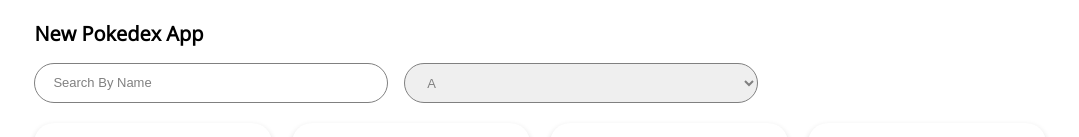
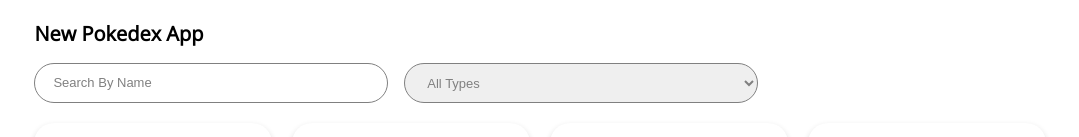
Before and after one commit to marieooq/pokedex-styled-component, a React (Create React App) app: page / in a window 1280 px wide. Shown: the top 137 px of the page, without its empty margins (100-1179 px from the left). Built offline with nearby package versions, Linux system fonts and the light colour scheme.

Commit message:
generate a type list dynamically using pokedexJSON and pass it to the Selector. Then enables filter by a function called filterByType.

```diff
--- a/src/App.js
+++ b/src/App.js
@@ -11,11 +11,25 @@
 import pokedexJSON from "./pokedex";
 
 const App = () => {
-  const dummyTypeList = ['A', 'B', 'C'];
-
   //state
   const [searchWords, setSearchWords] = useState(""); //''/ search words
-  const [type, setType] = useState("");
+  const [type, setType] = useState("All Types");
+
+  //generate type selector
+  const generateTypeSelectList = (list) => {
+    let originalArray = ["All Types"];
+
+    list.forEach((val) => {
+      if (val.type) {
+        val.type.forEach((type) => originalArray.push(type));
+      }
+    });
+
+    //remove duplicate values, if any, and extract only unique values.
+    const resultArray = Array.from(new Set(originalArray));
+
+    return resultArray;
+  };
 
   //filter the list by words
   const filterByWord = (lists, words) => {
@@ -30,7 +44,22 @@
     });
 
     return result;
-  }
+  };
+
+  //filter the list by type
+  const filterByType = (lists, type) => {
+    let result;
+
+    if (type === "All Types") {
+      result = lists;
+    } else {
+      result = lists.filter((list) => {
+        return list.type.includes(type);
+      });
+    }
+
+    return result;
+  };
 
   //set the words user has typed in the search input
   const handleSearch = (e) => {
@@ -46,9 +75,15 @@
             placeholder="Search By Name"
             handleChange={handleSearch}
           />
-          <Selector value={type} setValue={setType} list={dummyTypeList} />
+          <Selector
+            value={type}
+            setValue={setType}
+            list={generateTypeSelectList(pokedexJSON)}
+          />
         </FilterContainer>
-        <CardContainer lists={filterByWord(pokedexJSON, searchWords)} />
+        <CardContainer
+          lists={filterByType(filterByWord(pokedexJSON, searchWords), type)}
+        />
       </Layout>
     </div>
   );
```
